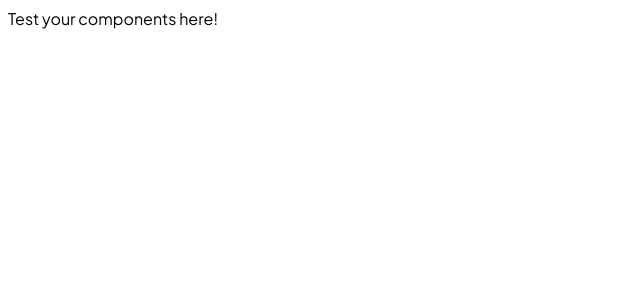
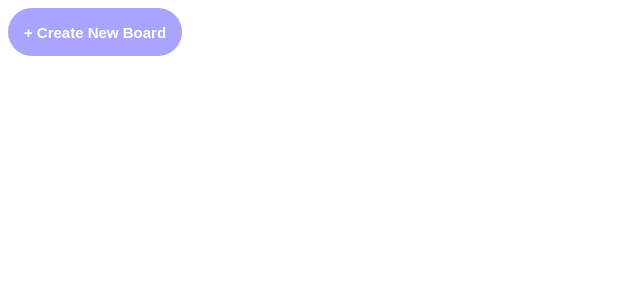
Before and after one commit to ryjw/Kanban-task-management, a Next.js app: page / in a window 1280 px wide. Shown: the top 300 px of the page, without its empty margins (0-640 px from the left). Built offline with nearby package versions, Linux system fonts and the light colour scheme.

Commit message:
intial styling for button

```diff
--- a/src/app/page.js
+++ b/src/app/page.js
@@ -1,3 +1,9 @@
+import Button from "../components/Button";
+
 export default function Home() {
-  return <div>Test your components here!</div>;
+  return (
+    <div>
+      <Button content={"+ Create New Board"} variant="secondary" />
+    </div>
+  );
 }
--- /dev/null
+++ b/src/components/Button.jsx
@@ -0,0 +1,5 @@
+import styles from "../partials/_button.module.scss";
+
+export default function Button({ content }) {
+  return <button className={styles.secondary}>{content}</button>;
+}
--- /dev/null
+++ b/src/partials/_button.module.scss
@@ -0,0 +1,27 @@
+@use "./variables" as *;
+
+.primary {
+  @include heading-m;
+  background-color: $purple-primary;
+  border: none;
+  width: 174px;
+  height: 48px;
+  border-radius: 24px;
+  padding: 0;
+  margin: 0;
+  color: white;
+  user-select: none;
+}
+
+.secondary {
+  @include heading-m;
+  background-color: $purple-secondary;
+  border: none;
+  width: 174px;
+  height: 48px;
+  border-radius: 24px;
+  padding: 0;
+  margin: 0;
+  color: white;
+  user-select: none;
+}
```
